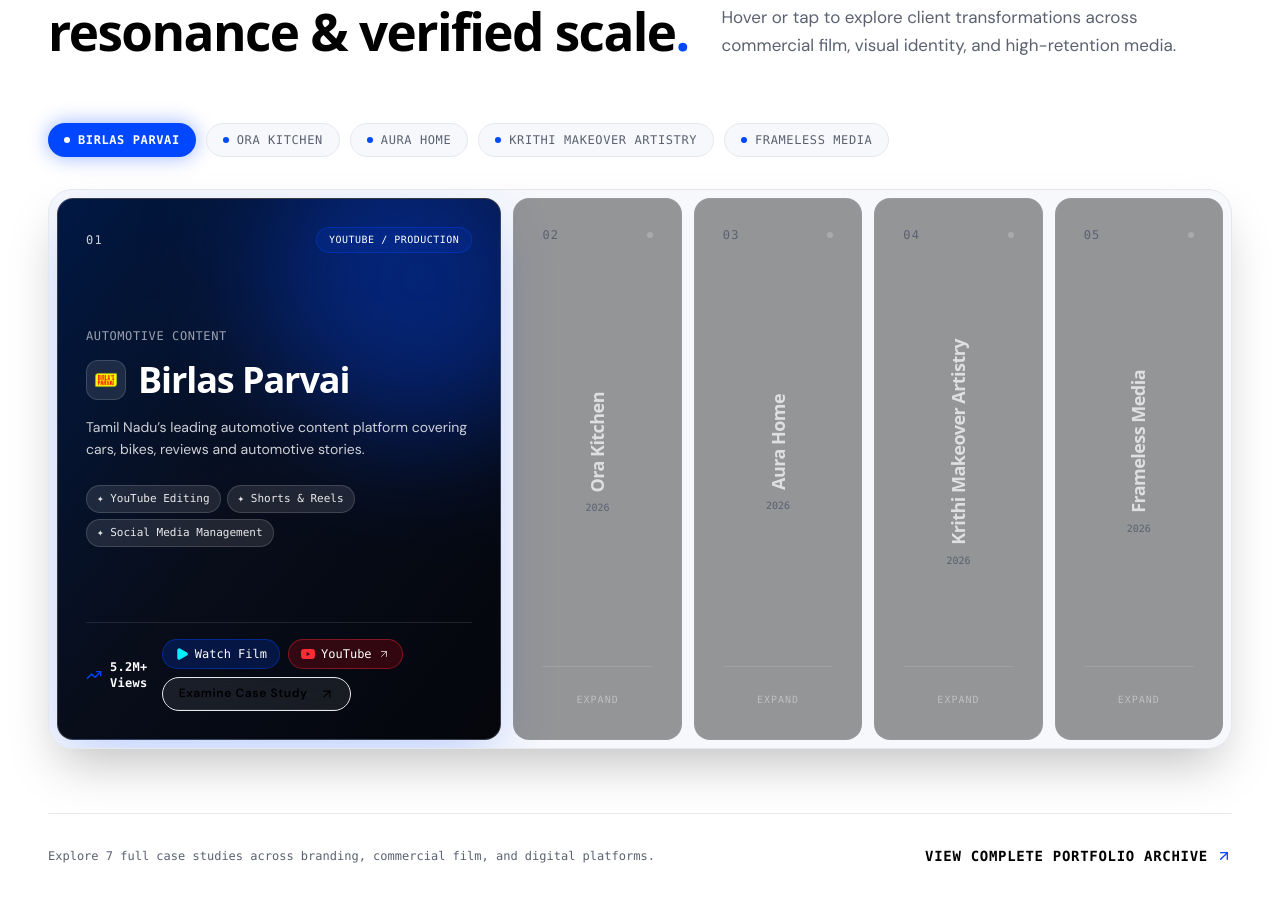
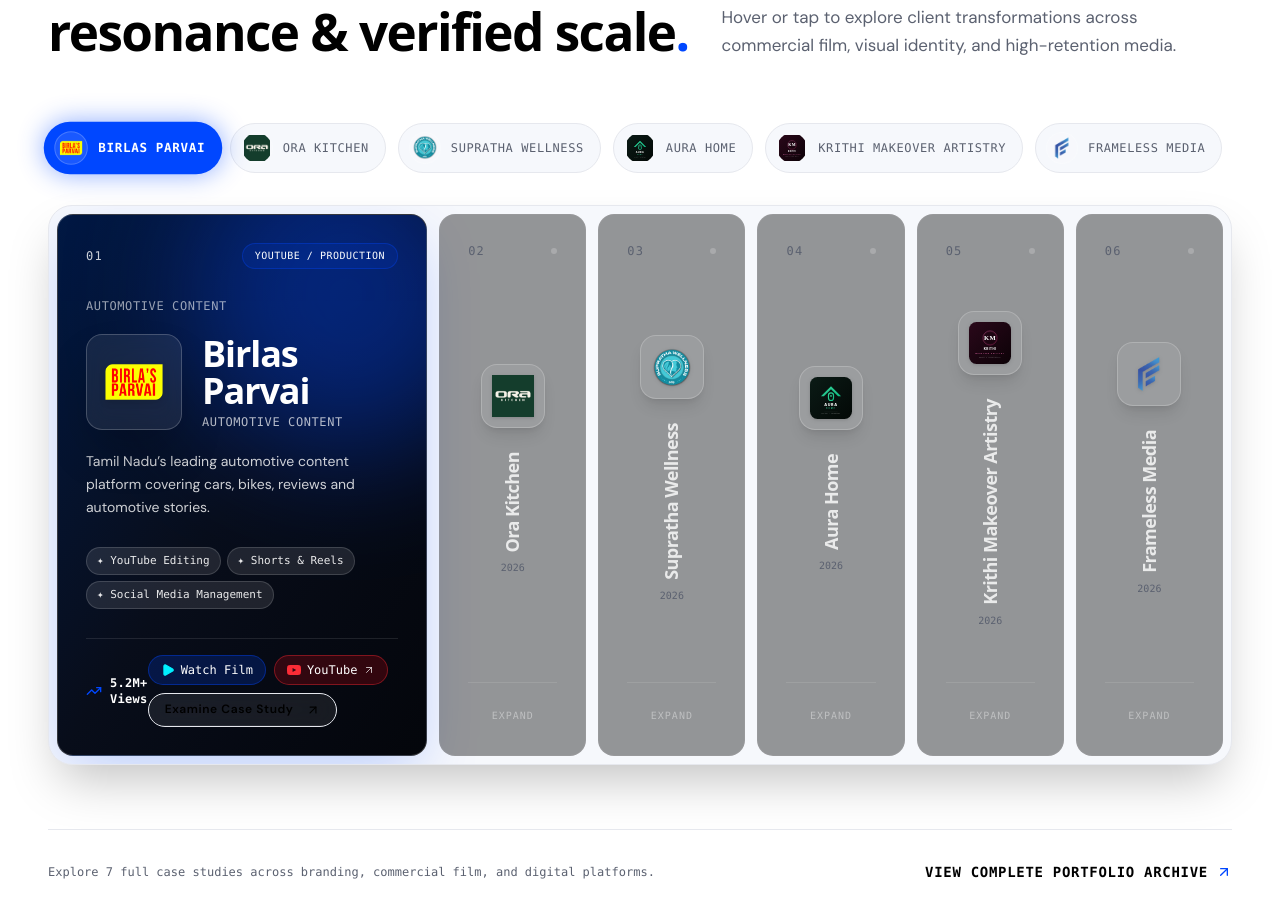
Before and after one commit to framelesshub-ui/frameless, a Next.js app: page / in a window 1280 px wide. Shown: the part 2050-2967 px from the top of the page. Built offline with nearby package versions, Linux system fonts and the light colour scheme; a web font is replaced by a local one.

Commit message:
feat: make all client logos permanently visible and significantly enlarge logo size across showcase, drawer, and case studies

```diff
--- a/src/components/CaseStudy.tsx
+++ b/src/components/CaseStudy.tsx
@@ -34,17 +34,21 @@
             <div className="text-xs font-mono uppercase tracking-[0.2em] text-[#0047ff] mb-3 font-semibold">
               {project.client} • {project.year}
             </div>
-            <div className="flex items-center gap-4">
+            <div className="flex items-center gap-5 sm:gap-6">
               {project.logo && (
+                <div className="w-24 h-24 sm:w-28 sm:h-28 rounded-3xl bg-[var(--color-tint)] p-3.5 border border-[var(--color-border)] shadow-xl flex items-center justify-center flex-shrink-0">
                   <img
                     src={project.logo}
                     alt={`${project.client} logo`}
-                  className="w-14 h-14 object-contain rounded-2xl bg-[var(--color-tint)] p-2.5 border border-[var(--color-border)] flex-shrink-0"
+                    className="w-full h-full object-contain filter drop-shadow"
                   />
+                </div>
               )}
+              <div>
                 <h1 className="hero-h1 text-[var(--color-text)] font-heading mb-0">
                   {project.title}
                 </h1>
+              </div>
             </div>
           </div>
 
--- a/src/components/ProjectInspectorDrawer.tsx
+++ b/src/components/ProjectInspectorDrawer.tsx
@@ -89,13 +89,15 @@
               <span>•</span>
               <span className="text-white/40">{project.year}</span>
             </div>
-            <div className="flex items-center gap-4">
+            <div className="flex items-center gap-4 sm:gap-5">
               {project.logo && (
-                <img
-                  src={project.logo}
-                  alt={`${project.client} logo`}
-                  className="w-12 h-12 object-contain rounded-xl bg-white/10 p-1.5 border border-white/15 flex-shrink-0"
-                />
+                <div className="w-20 h-20 sm:w-24 sm:h-24 rounded-2xl bg-white/[0.08] p-3 border border-white/20 shadow-xl backdrop-blur-md flex items-center justify-center flex-shrink-0">
+                  <img
+                    src={project.logo}
+                    alt={`${project.client} logo`}
+                    className="w-full h-full object-contain filter drop-shadow"
+                  />
+                </div>
               )}
               <div>
                 <h2 className="text-3xl sm:text-4xl font-heading font-black text-white tracking-tight">
--- a/src/components/WorkPageContent.tsx
+++ b/src/components/WorkPageContent.tsx
@@ -109,18 +109,25 @@
                   </span>
                 </div>
 
-                {/* Client Name & Logo */}
-                <div className="flex items-center gap-3 mb-2">
+                {/* Client Name & Large Logo */}
+                <div className="flex items-center gap-4 mb-3">
                   {project.logo && (
+                    <div className="w-16 h-16 sm:w-20 sm:h-20 rounded-2xl bg-[var(--color-tint)] p-2.5 border border-[var(--color-border)] shadow-md flex items-center justify-center flex-shrink-0 group-hover:scale-105 transition-transform">
                       <img
                         src={project.logo}
                         alt={`${project.client} logo`}
-                      className="w-9 h-9 object-contain rounded-xl bg-[var(--color-tint)] p-1.5 border border-[var(--color-border)] flex-shrink-0"
+                        className="w-full h-full object-contain filter drop-shadow"
                       />
+                    </div>
                   )}
+                  <div>
                     <h2 className="text-2xl sm:text-3xl font-bold font-heading text-[var(--color-text)] group-hover:text-[#0047ff] transition-colors">
                       {project.client}
                     </h2>
+                    <p className="text-sm text-[var(--color-text)] font-medium">
+                      {project.title}
+                    </p>
+                  </div>
                 </div>
 
                 {/* Project Scope / Title */}
--- a/src/components/home/FeaturedWorkShowcase.tsx
+++ b/src/components/home/FeaturedWorkShowcase.tsx
@@ -14,6 +14,7 @@
 const FEATURED_SLUGS = [
   'birlas-parvai',
   'ora-kitchen',
+  'supratha-wellness',
   'aura-home',
   'krithi-makeover-artistry',
   'frameless-media',
@@ -35,6 +36,11 @@
     accentColor: '#f59e0b',
     bgGradient: 'from-[#2e1c03] via-[#0d0903] to-[#040301]',
     glowColor: 'rgba(245, 158, 11, 0.22)',
+  },
+  'supratha-wellness': {
+    accentColor: '#00F0FF',
+    bgGradient: 'from-[#03242c] via-[#041014] to-[#010508]',
+    glowColor: 'rgba(0, 240, 255, 0.25)',
   },
   'aura-home': {
     accentColor: '#10b981',
@@ -103,8 +109,8 @@
           </p>
         </div>
 
-        {/* ── Interactive Client Selector Pill Bar ── */}
-        <div className="flex flex-wrap gap-2 sm:gap-2.5 mb-8">
+        {/* ── Interactive Client Selector Pill Bar (Every Client Logo Visible) ── */}
+        <div className="flex flex-wrap gap-2.5 sm:gap-3 mb-8">
           {featuredProjects.map((project, idx) => {
             const isActive = idx === activeIndex;
             return (
@@ -112,17 +118,27 @@
                 key={project.slug}
                 type="button"
                 onClick={() => setActiveIndex(idx)}
-                className={`px-3.5 sm:px-4 py-2 rounded-full text-[11px] sm:text-xs font-mono uppercase tracking-wider transition-all duration-300 flex items-center gap-2 cursor-pointer ${
+                className={`pl-2.5 pr-4 py-2 rounded-full text-[11px] sm:text-xs font-mono uppercase tracking-wider transition-all duration-300 flex items-center gap-2.5 cursor-pointer ${
                   isActive
-                    ? 'bg-[#0047ff] text-white font-bold shadow-[0_0_20px_rgba(0,71,255,0.4)]'
-                    : 'bg-[var(--color-tint)] text-[var(--color-muted)] hover:text-[var(--color-text)] border border-[var(--color-border)]'
+                    ? 'bg-[#0047ff] text-white font-bold shadow-[0_0_24px_rgba(0,71,255,0.45)] scale-105'
+                    : 'bg-[var(--color-tint)] text-[var(--color-muted)] hover:text-[var(--color-text)] border border-[var(--color-border)] hover:border-[#0047ff]/40'
                 }`}
               >
+                {project.logo ? (
+                  <div className="w-7 h-7 sm:w-8 sm:h-8 rounded-full bg-white/10 p-0.5 border border-white/20 flex items-center justify-center overflow-hidden flex-shrink-0">
+                    <img
+                      src={project.logo}
+                      alt={project.client}
+                      className="w-full h-full object-contain"
+                    />
+                  </div>
+                ) : (
                   <span
-                  className={`w-1.5 h-1.5 rounded-full ${
+                    className={`w-2 h-2 rounded-full ${
                       isActive ? 'bg-white' : 'bg-[#0047ff]'
                     }`}
                   />
+                )}
                 <span>{project.client}</span>
               </button>
             );
@@ -195,9 +211,18 @@
 
                 {/* Center / Body: Collapsed view vs Expanded Active view */}
                 {!isActive ? (
-                  /* Collapsed Vertical Title */
-                  <div className="relative z-10 flex flex-col items-center justify-center my-auto">
-                    <span className="font-heading text-lg font-bold text-white/70 tracking-tight [writing-mode:vertical-rl] rotate-180 py-4 transition-colors group-hover:text-white">
+                  /* Collapsed View: Prominent Large Logo + Vertical Title */
+                  <div className="relative z-10 flex flex-col items-center justify-center my-auto py-2">
+                    {project.logo && (
+                      <div className="w-14 h-14 sm:w-16 sm:h-16 rounded-2xl bg-white/[0.08] p-2.5 border border-white/20 shadow-lg flex items-center justify-center mb-6 transition-all duration-300 group-hover:scale-110 group-hover:bg-white/[0.14] group-hover:border-white/40 flex-shrink-0">
+                        <img
+                          src={project.logo}
+                          alt={`${project.client} logo`}
+                          className="w-full h-full object-contain filter drop-shadow"
+                        />
+                      </div>
+                    )}
+                    <span className="font-heading text-base sm:text-lg font-bold text-white/80 tracking-tight [writing-mode:vertical-rl] rotate-180 py-2 transition-colors group-hover:text-white">
                       {project.client}
                     </span>
                     <span className="text-[10px] font-mono text-[var(--color-muted)] mt-2">
@@ -205,23 +230,30 @@
                     </span>
                   </div>
                 ) : (
-                  /* Expanded Active Card Content */
-                  <div className="relative z-10 my-auto max-w-lg space-y-4 animate-in fade-in duration-500">
+                  /* Expanded Active Card Content: Extra Large Hero Logo */
+                  <div className="relative z-10 my-auto max-w-lg space-y-5 animate-in fade-in duration-500">
                     <div className="text-xs font-mono uppercase tracking-wider text-white/60">
                       {project.title}
                     </div>
 
-                    <div className="flex items-center gap-3">
+                    <div className="flex items-center gap-4 sm:gap-5">
                       {project.logo && (
+                        <div className="w-20 h-20 sm:w-24 sm:h-24 rounded-2xl bg-white/[0.08] p-3 border border-white/20 shadow-2xl backdrop-blur-md flex items-center justify-center flex-shrink-0 transition-transform group-hover:scale-105">
                           <img
                             src={project.logo}
                             alt={`${project.client} logo`}
-                          className="w-10 h-10 object-contain rounded-xl bg-white/10 p-1.5 border border-white/15 flex-shrink-0"
+                            className="w-full h-full object-contain filter drop-shadow-md"
                           />
+                        </div>
                       )}
+                      <div>
                         <h3 className="font-heading text-3xl lg:text-4xl font-black text-white tracking-tight leading-tight">
                           {project.client}
                         </h3>
+                        <p className="text-xs font-mono text-white/70 mt-1 uppercase tracking-wider">
+                          {project.title}
+                        </p>
+                      </div>
                     </div>
 
                     <p className="text-sm text-white/80 font-normal leading-relaxed line-clamp-3">
@@ -364,17 +396,24 @@
                   <span className="text-[10px] font-mono text-white/50">{project.year}</span>
                 </div>
 
-                <div className="flex items-center gap-2.5 mb-2">
+                <div className="flex items-center gap-4 mb-3">
                   {project.logo && (
+                    <div className="w-16 h-16 sm:w-20 sm:h-20 rounded-2xl bg-white/[0.08] p-2.5 border border-white/20 shadow-md flex items-center justify-center flex-shrink-0">
                       <img
                         src={project.logo}
                         alt={`${project.client} logo`}
-                      className="w-8 h-8 object-contain rounded-lg bg-white/10 p-1 border border-white/15 flex-shrink-0"
+                        className="w-full h-full object-contain filter drop-shadow"
                       />
+                    </div>
                   )}
+                  <div>
                     <h3 className="font-heading text-2xl font-bold text-white">
                       {project.client}
                     </h3>
+                    <p className="text-[11px] font-mono text-white/60 uppercase mt-0.5">
+                      {project.title}
+                    </p>
+                  </div>
                 </div>
                 <p className="text-xs text-white/80 leading-relaxed mb-4 line-clamp-2">
                   {project.overview}
--- a/src/data/clients.ts
+++ b/src/data/clients.ts
@@ -55,6 +55,7 @@
     category: 'Cinema & Entertainment Media',
     description: 'A cinema-focused content platform featuring interviews, public interactions and entertainment content.',
     services: ['Content Production', 'Video Editing', 'Social Media Management'],
+    logo: '/logo.png',
     instagramUrl: 'https://www.instagram.com/frameless._/',
     youtubeUrl: 'https://www.youtube.com/@Framelessmediatamil',
   },
@@ -64,6 +65,7 @@
     category: 'Home & Lifestyle Brand',
     description: 'A home-focused brand offering essentials and products designed to elevate modern living spaces.',
     services: ['Social Media Marketing', 'Content Creation', 'Social Media Management'],
+    logo: '/media/clients/aura-home.svg',
   },
   {
     id: 'krithi-makeup-artist',
@@ -71,6 +73,7 @@
     category: 'Luxury Makeup & Personal Brand',
     description: 'A premium makeup artist brand focused on luxury beauty, professional portfolios and personal branding.',
     services: ['Personal Branding', 'Content Creation', 'Social Media Management'],
+    logo: '/media/clients/krithi-artistry.svg',
   },
   {
     id: 'seyon-lab',
--- a/src/data/projects.ts
+++ b/src/data/projects.ts
@@ -87,6 +87,7 @@
   {
     slug: 'aura-home',
     client: 'Aura Home',
+    logo: '/media/clients/aura-home.svg',
     title: 'Brand Identity',
     category: 'Branding',
     displayCategory: 'Branding',
@@ -133,6 +134,7 @@
   {
     slug: 'krithi-makeover-artistry',
     client: 'Krithi Makeover Artistry',
+    logo: '/media/clients/krithi-artistry.svg',
     title: 'Brand & Social Content',
     category: 'Branding',
     displayCategory: 'Branding / Content',
@@ -174,6 +176,7 @@
   {
     slug: 'frameless-media',
     client: 'Frameless Media',
+    logo: '/logo.png',
     title: 'Original Digital Content',
     category: 'Content',
     displayCategory: 'Media / Production',
```
Also changed, not shown: public/media/clients/aura-home.svg (added), public/media/clients/krithi-artistry.svg (added). Lines whose indentation alone changed are shown as unchanged.
